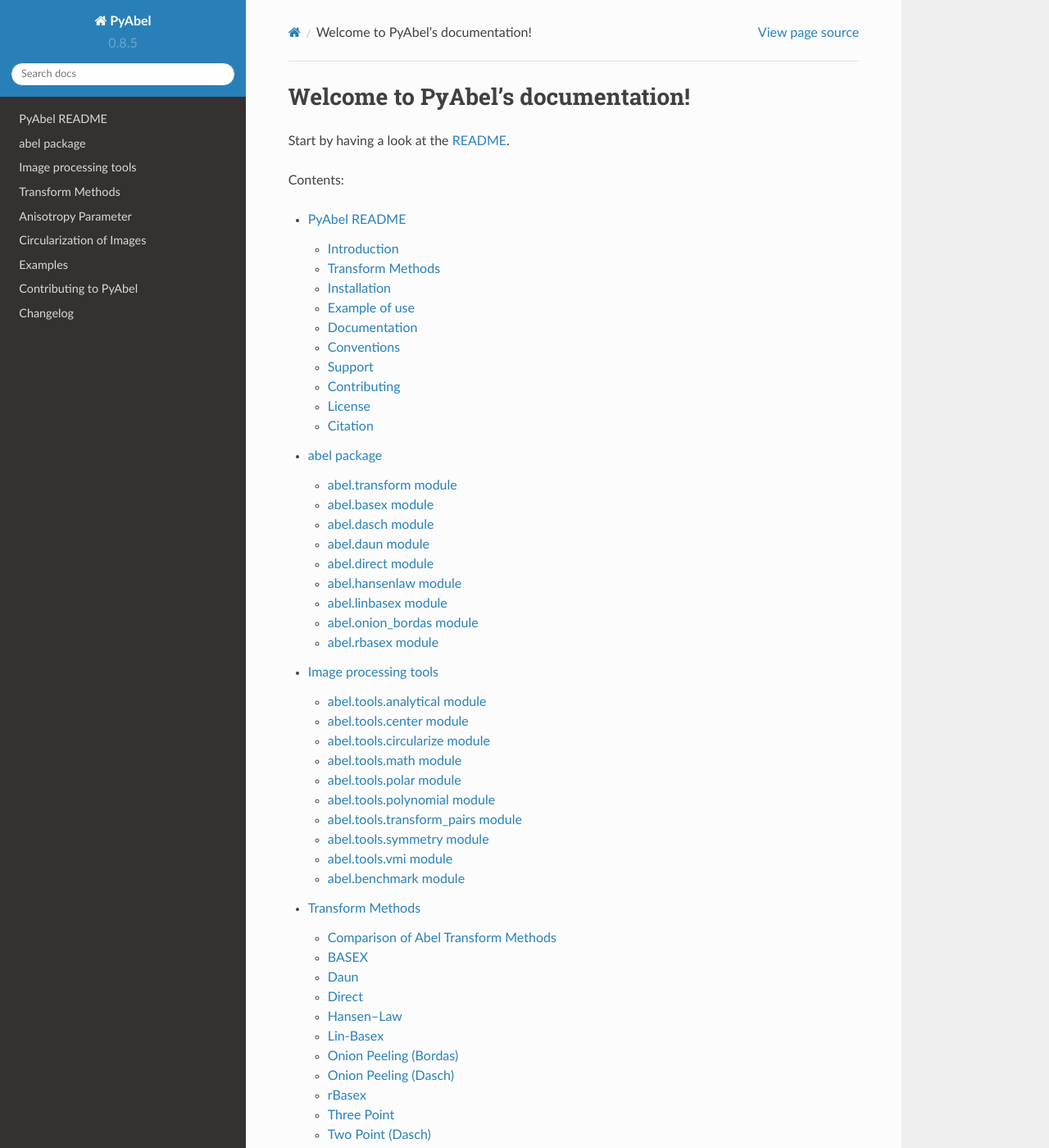
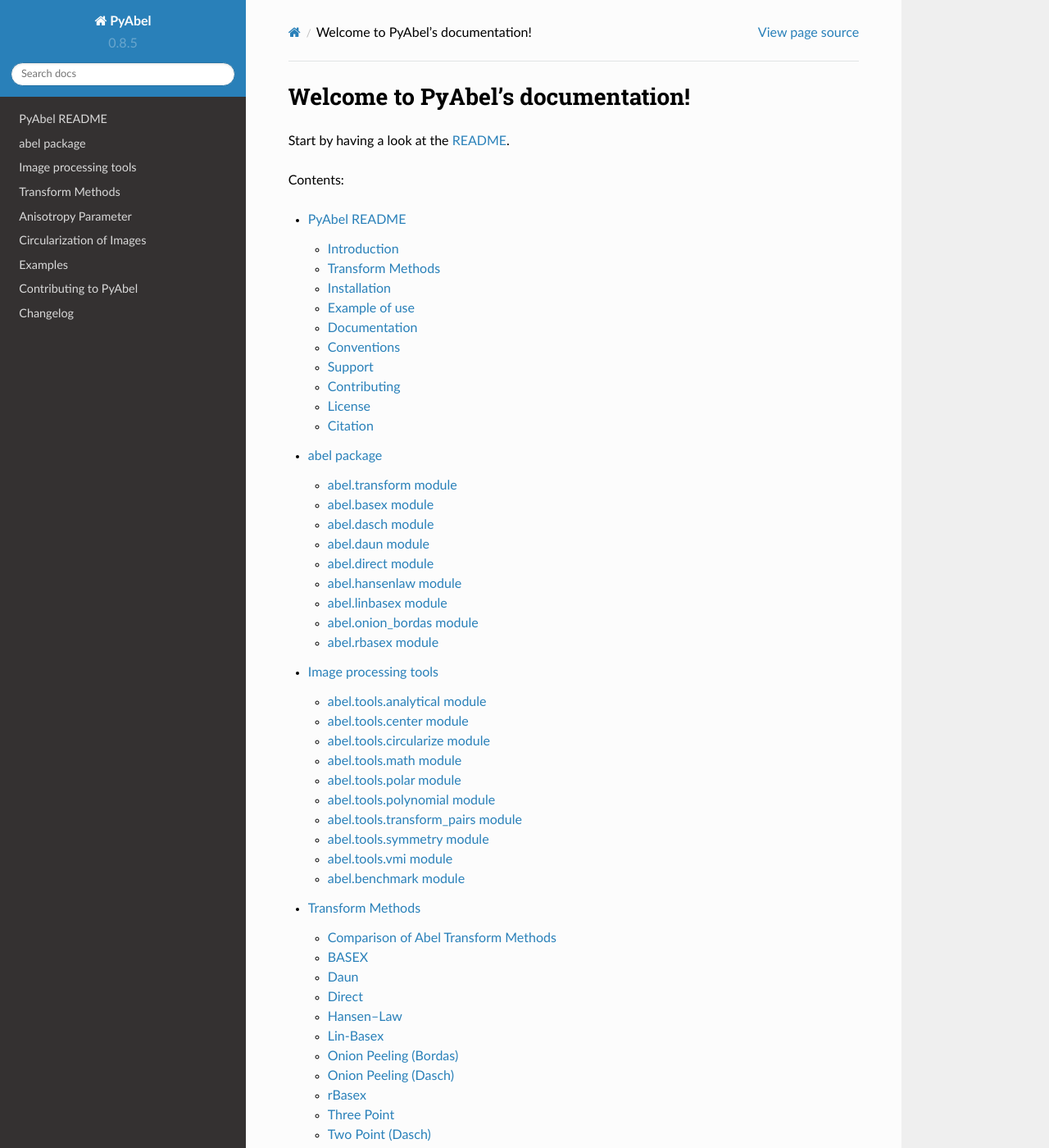
Before and after one commit to PyAbel/PyAbel, a Sphinx documentation site: the page built from doc/index.rst, in a window 1280 px wide and 1400 px high. Shown: the whole window at 82% size. Built offline with Sphinx 7.4.7 and the Read the Docs theme 2.0.0, drawn with Linux system fonts in a browser that asks for light colours.

Commit message:
Make HTML text black instead of gray-on-gray

```diff
--- a/doc/css/custom.css
+++ b/doc/css/custom.css
@@ -20,3 +20,12 @@
 div.math:hover a.headerlink {
     visibility: visible;
 }
+
+/*
+ * Other adjustments
+ */
+
+/* Make text black instead of gray */
+body {
+    color: black;
+}
```
